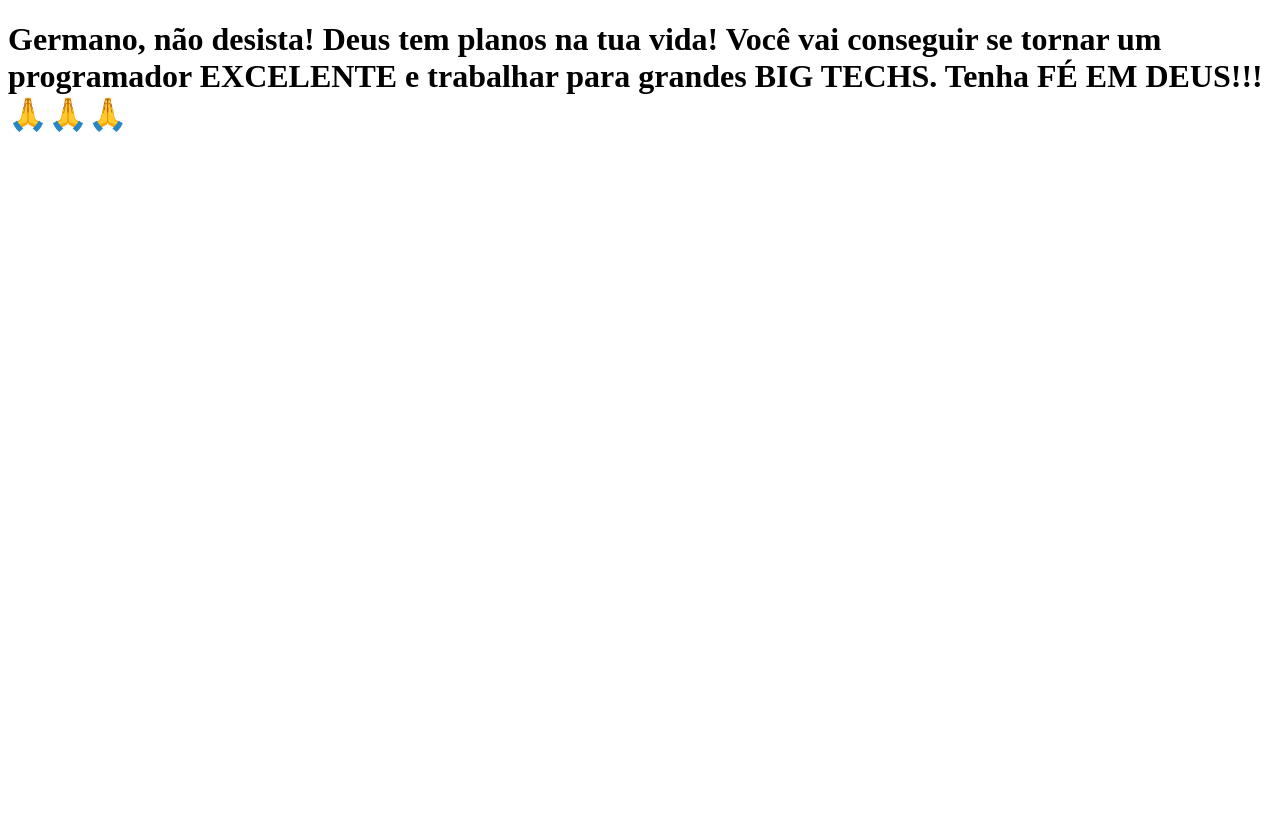
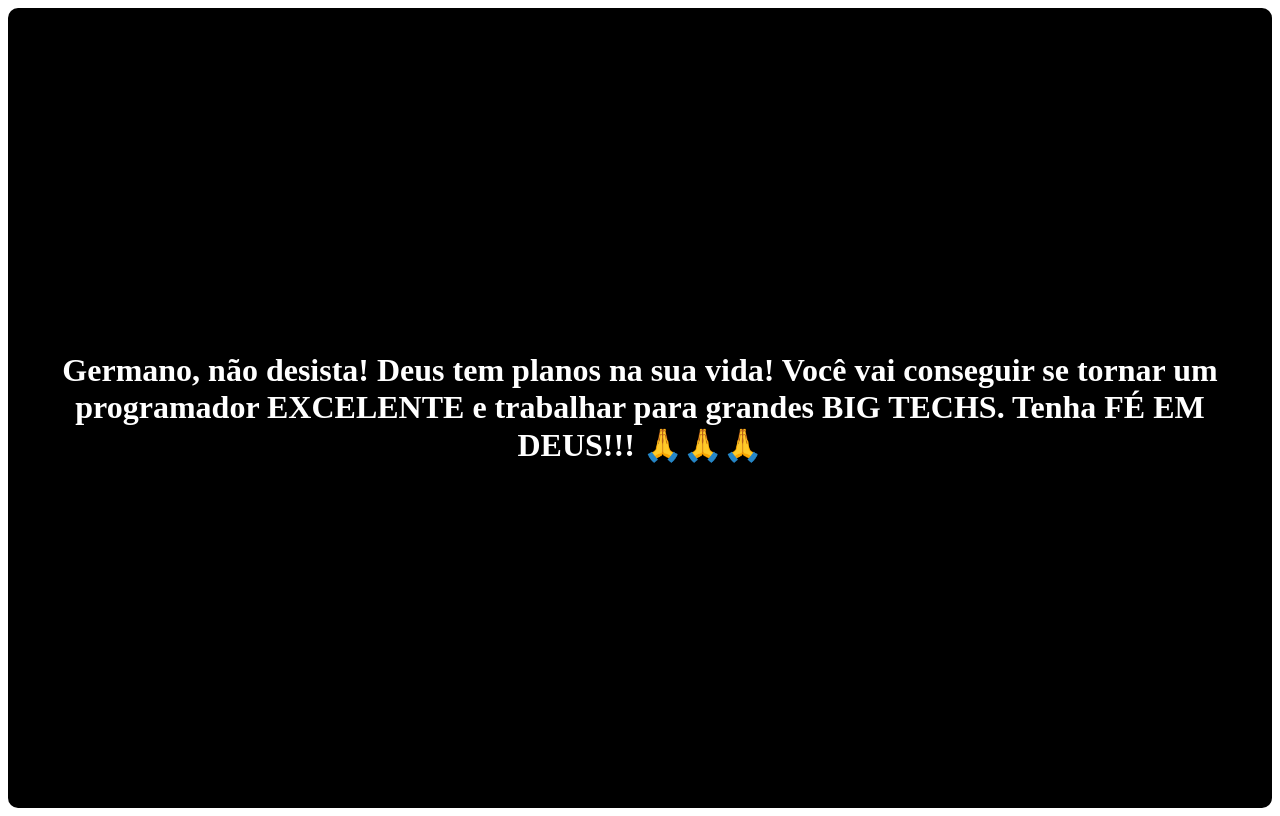
Before and after one commit to GermanoMan0el/clone-tabnews, a Next.js app: page / in a window 1280 px wide. Built offline with nearby package versions, Linux system fonts and the light colour scheme.

Commit message:
Adicionando estilo a pagina

```diff
--- a/pages/index.js
+++ b/pages/index.js
@@ -1,5 +1,9 @@
 function Home() {
-    return <h1>Germano, não desista! Deus tem planos na tua vida! Você vai conseguir se tornar um programador EXCELENTE e trabalhar para grandes BIG TECHS. Tenha FÉ EM DEUS!!! 🙏🙏🙏</h1>
+    return(
+        <div style={{ fontFamily:'serif', display: 'flex', justifyContent: 'center', alignItems: 'center', height: '100vh', textAlign: 'center', color:'white',  backgroundColor: 'black', borderRadius:'10px'}}>
+            <h1 style={{border:'1px solid black', padding:'10px', }}>Germano, não desista! Deus tem planos na sua vida! Você vai conseguir se tornar um programador EXCELENTE e trabalhar para grandes BIG TECHS. Tenha FÉ EM DEUS!!! 🙏🙏🙏</h1>
+        </div>
+    )
 }
 
 export default Home;
```
